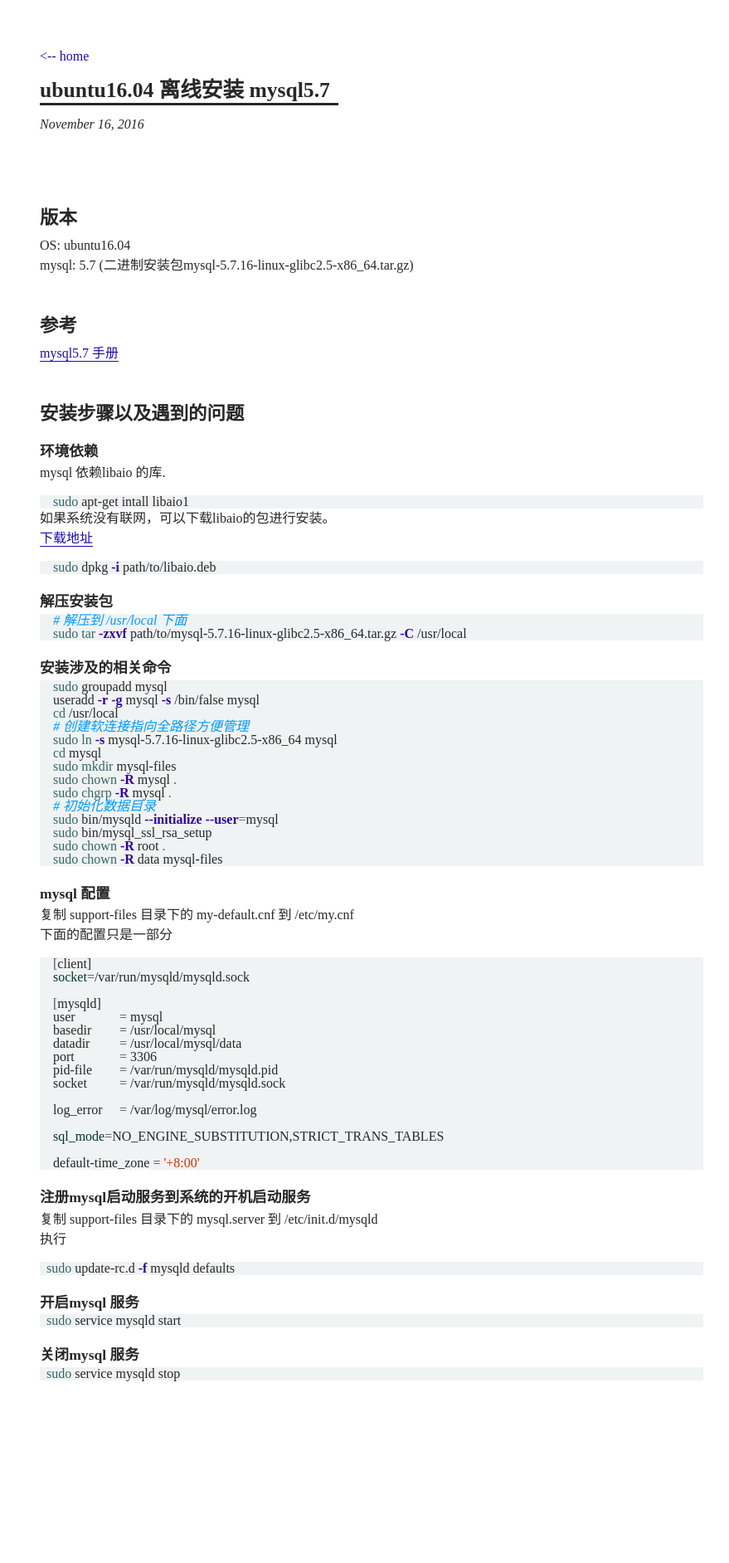
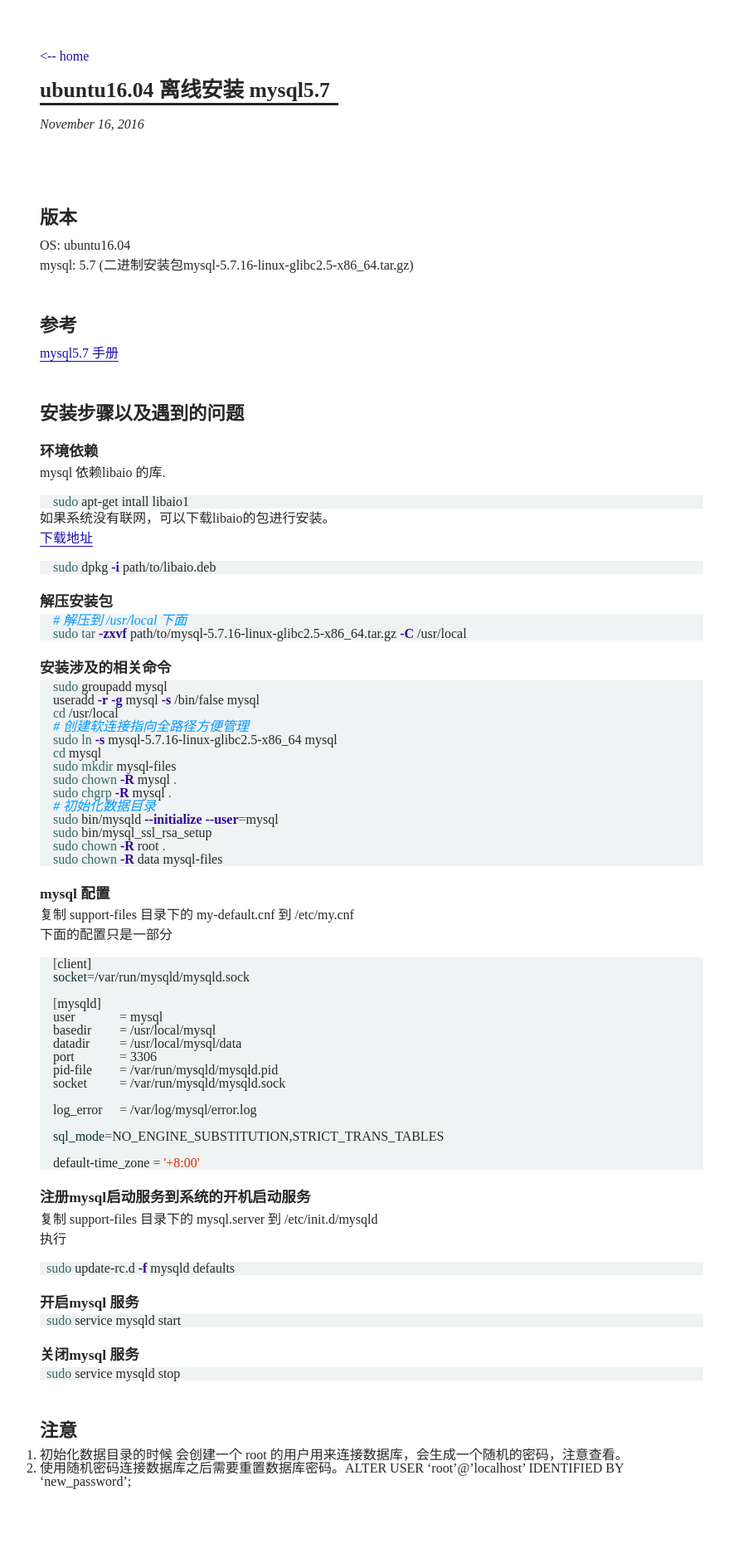
Before and after one commit to monkey92/monkey92.github.io, a Jekyll site: the page built from _posts/2016-11-16-install-mysql-offline.md, in a window 1280 px wide. Shown: the whole page at 83% size, without its empty margins (192-1071 px from the left). Built offline with Jekyll 4.4.1, drawn with Linux system fonts in a browser that asks for light colours; some web fonts are replaced; before the commit the page ends 1754 px from its top, so only the background shows below that.

Commit message:
update install_mysql_offline

```diff
--- a/_posts/2016-11-16-install-mysql-offline.md
+++ b/_posts/2016-11-16-install-mysql-offline.md
@@ -98,3 +98,9 @@
 {% highlight bash %}
   sudo service mysqld stop
 {% endhighlight %}
+
+
+# 注意
+
+1. 初始化数据目录的时候 会创建一个 root 的用户用来连接数据库，会生成一个随机的密码，注意查看。
+2. 使用随机密码连接数据库之后需要重置数据库密码。ALTER USER 'root'@'localhost' IDENTIFIED BY 'new_password';
```
